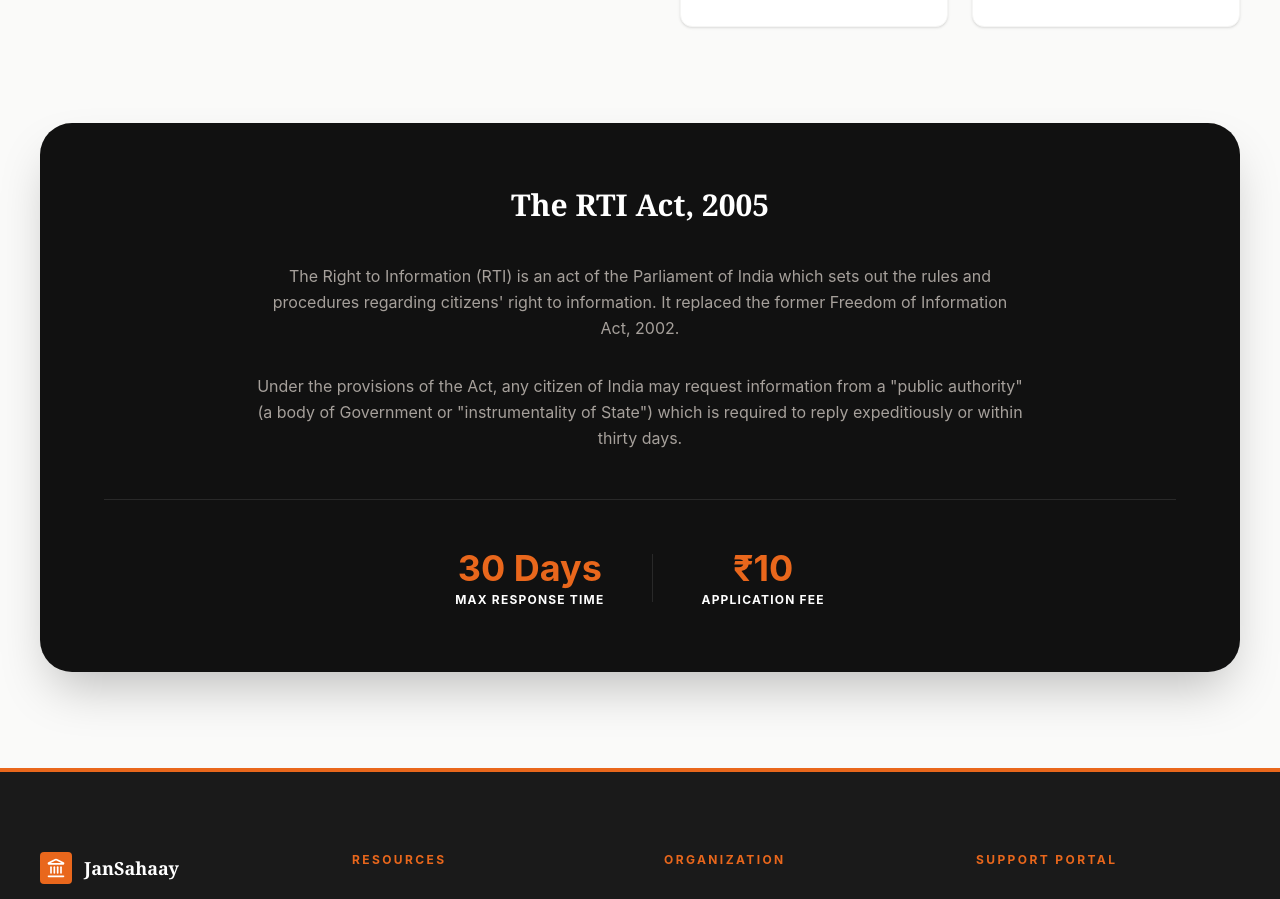
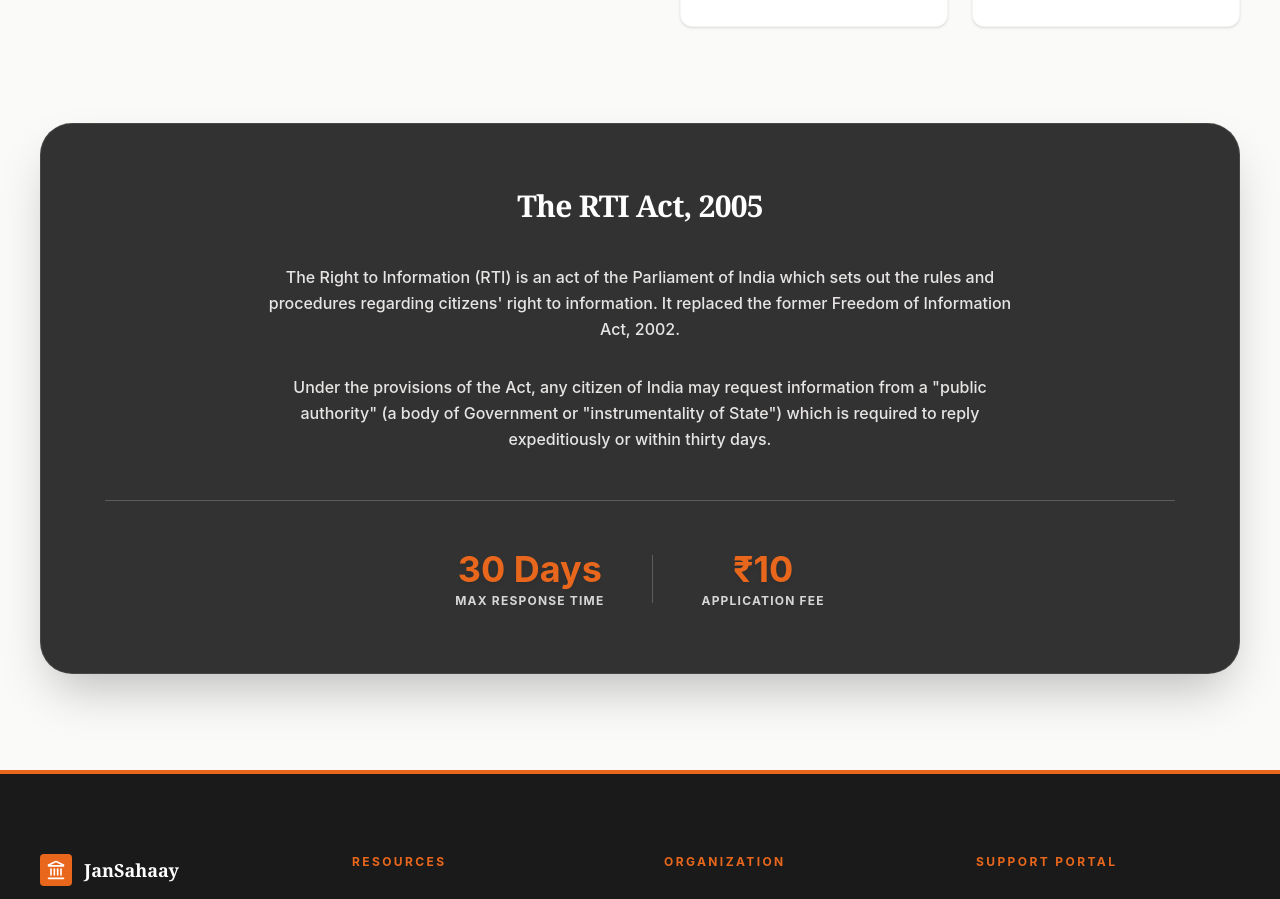
Before and after one commit to Shrutiii01/civicarch-ai, a React (Vite) app in the folder client/: page /aboutus in a window 1280 px wide. Shown: the part 840-1739 px from the top of the page. Built offline with nearby package versions, Linux system fonts and the light colour scheme.

Commit message:
Pop up and loader done

```diff
--- a/client/src/pages/ForgotPassword.jsx
+++ b/client/src/pages/ForgotPassword.jsx
@@ -8,6 +8,7 @@ export default function ForgotPassword() {
   const [email, setEmail] = useState("");
   const [error, setError] = useState("");
   const [loading, setLoading] = useState(false);
+  const [success, setSuccess] = useState("");
   const navigate = useNavigate();
 
   const handleSubmit = async (e) => {
@@ -17,7 +18,7 @@ export default function ForgotPassword() {
 
     try {
       await forgotPassword(email);
-      alert("OTP sent to your email");
+      setSuccess("OTP sent to your email. Please continue to reset password.");
       localStorage.setItem("resetEmail", email);
       navigate("/reset-password");
     } catch (err) {
@@ -108,6 +109,11 @@ export default function ForgotPassword() {
                 {error}
               </div>
             )}
+            {success && (
+              <div className="text-green-600 text-xs font-bold bg-green-50 p-3 rounded-lg border border-green-100">
+                {success}
+              </div>
+            )}
 
             <button
               type="submit"
--- a/client/src/pages/Login.jsx
+++ b/client/src/pages/Login.jsx
@@ -4,7 +4,6 @@ import { login as apiLogin } from '../services/api'; // Official Backend Service
 import { useAuth } from '../context/AuthContext'; // Institutional Auth Context
 import { motion } from 'framer-motion';
 import { Mail, Lock, ArrowRight, Gavel, ShieldCheck, Eye, EyeOff } from 'lucide-react';
-import { toast } from 'sonner';
 
 export const LoginPage = () => {
   // ── UI and Navigation State ──
@@ -16,16 +15,18 @@ export const LoginPage = () => {
   const [email, setEmail] = useState('');
   const [password, setPassword] = useState('');
   const [loading, setLoading] = useState(false);
+  const [error, setError] = useState('');
 
   const handleSubmit = async (e) => {
     e.preventDefault();
 
     // 1. Structural Validation
     if (!email || !password) {
-      toast.error('Please fill in all official credentials');
+      setError('Please fill in all official credentials');
       return;
     }
 
+    setError('');
     setLoading(true);
 
     try {
@@ -40,16 +41,13 @@ export const LoginPage = () => {
       // This ensures ProtectedRoute in App.jsx grants access
       contextLogin(email, 'Citizen User');
 
-      // 5. Success Feedback and Navigation
-      toast.success('Authentication Successful: Welcome back!');
-
       // Navigates to the protected complaint filing portal
       navigate('/complaint');
 
     } catch (err) {
       console.error("Backend Auth Error:", err);
       // Provides direct feedback for database connection issues or invalid credentials
-      toast.error(err.response?.data?.message || "Authentication failed: Please verify your credentials or network.");
+      setError(err.response?.data?.message || "Authentication failed: Please verify your credentials or network.");
     } finally {
       setLoading(false);
     }
@@ -157,7 +155,13 @@ export const LoginPage = () => {
               </div>
             </div>
 
-            <button
+            {error && (
+            <div className="text-red-500 text-xs font-bold bg-red-50 p-3 rounded-lg border border-red-100 mb-2">
+              {error}
+            </div>
+          )}
+
+          <button
               type="submit"
               disabled={loading}
               className="w-full bg-[#e9671c] hover:bg-[#D35400] text-white font-bold py-4 rounded-xl transition-all flex items-center justify-center gap-2 shadow-lg shadow-orange-500/10 active:scale-[0.98] disabled:opacity-70"
--- a/client/src/pages/aboutus.jsx
+++ b/client/src/pages/aboutus.jsx
@@ -97,11 +97,16 @@ const AboutUs = () => {
                 </div>
             </section>
 
-            {/* RTI Act Info Card - Aligned with Nav/Footer */}
+           {/* RTI Act Info Card - Glassmorphism Update */}
 <section className="max-w-7xl mx-auto px-10 pb-24">
-                <div className="bg-[#111] rounded-[2rem] p-16 text-center text-white shadow-2xl">
-                    <h2 className="text-3xl font-serif font-bold mb-10">The RTI Act, 2005</h2>
-                    <div className="max-w-3xl mx-auto space-y-8 text-stone-400 text-sm md:text-base leading-relaxed">
+    <div className="relative overflow-hidden bg-black/80 backdrop-blur-xl rounded-[2rem] p-16 text-center text-white shadow-2xl border border-white/10">
+        {/* Optional: subtle radial gradient for depth */}
+        <div className="absolute inset-0 bg-radial-gradient from-white/5 to-transparent pointer-events-none"></div>
+
+        <div className="relative z-10">
+            <h2 className="text-3xl font-serif font-bold mb-10 tracking-tight">The RTI Act, 2005</h2>
+
+            <div className="max-w-3xl mx-auto space-y-8 text-stone-200 text-sm md:text-base leading-relaxed font-medium">
                 <p>
                     The Right to Information (RTI) is an act of the Parliament of India which sets out the rules and
                     procedures regarding citizens' right to information. It replaced the former Freedom of Information Act, 2002.
@@ -112,15 +117,18 @@ const AboutUs = () => {
                 </p>
             </div>
 
-                    <div className="flex flex-col md:flex-row justify-center items-center gap-12 mt-12 border-t border-white/10 pt-12">
-                        <div className="text-center">
-                            <div className="text-[#e9671c] text-4xl font-bold mb-1">30 Days</div>
-                            <div className="text-xs uppercase tracking-widest font-bold">Max Response Time</div>
+            <div className="flex flex-col md:flex-row justify-center items-center gap-12 mt-12 border-t border-white/20 pt-12">
+                <div className="text-center group">
+                    <div className="text-[#e9671c] text-4xl font-bold mb-1 drop-shadow-md">30 Days</div>
+                    <div className="text-white/80 text-xs uppercase tracking-widest font-bold">Max Response Time</div>
                 </div>
-                        <div className="hidden md:block w-[1px] h-12 bg-white/10"></div>
-                        <div className="text-center">
-                            <div className="text-[#e9671c] text-4xl font-bold mb-1">₹10</div>
-                            <div className="text-xs uppercase tracking-widest font-bold">Application Fee</div>
+
+                <div className="hidden md:block w-[1px] h-12 bg-white/20"></div>
+
+                <div className="text-center group">
+                    <div className="text-[#e9671c] text-4xl font-bold mb-1 drop-shadow-md">₹10</div>
+                    <div className="text-white/80 text-xs uppercase tracking-widest font-bold">Application Fee</div>
+                </div>
             </div>
         </div>
     </div>
--- a/client/src/pages/signup.jsx
+++ b/client/src/pages/signup.jsx
@@ -9,6 +9,7 @@ function Signup() {
   const [email, setEmail] = useState("");
   const [password, setPassword] = useState("");
   const [error, setError] = useState("");
+  const [loading, setLoading] = useState(false);
 
   // ── New UI State ──
   const [showPassword, setShowPassword] = useState(false);
@@ -18,6 +19,7 @@ function Signup() {
   const handleSubmit = async (e) => {
     e.preventDefault();
     setError("");
+    setLoading(true);
 
     try {
       const res = await signup({
@@ -27,8 +29,6 @@ function Signup() {
       });
 
       console.log(res.data);
-      alert("OTP sent to your email. Please verify your account.");
-
       // Store email for OTP verification page
       localStorage.setItem("verifyEmail", email);
 
@@ -42,6 +42,8 @@ function Signup() {
       } else {
         setError("Failed to create account. Please try again.");
       }
+    } finally {
+      setLoading(false);
     }
   };
 
@@ -160,9 +162,11 @@ function Signup() {
 
             <button
               type="submit"
-              className="w-full bg-[#e9671c] hover:bg-[#D35400] text-white font-bold py-4 rounded-xl transition-all flex justify-center items-center gap-2 shadow-lg shadow-[#e9671c]/20 active:scale-[0.98]"
+              disabled={loading}
+              className="w-full bg-[#e9671c] hover:bg-[#D35400] text-white font-bold py-4 rounded-xl transition-all flex justify-center items-center gap-2 shadow-lg shadow-[#e9671c]/20 active:scale-[0.98] disabled:opacity-70"
             >
-              Register Now <ArrowRight size={18} />
+              {loading ? 'Creating account...' : 'Register Now'}
+              {!loading && <ArrowRight size={18} />}
             </button>
           </form>
 
```
Also changed, not shown: 1 other file (tests, documents, lock files or other folders). Lines whose indentation alone changed are shown as unchanged.
